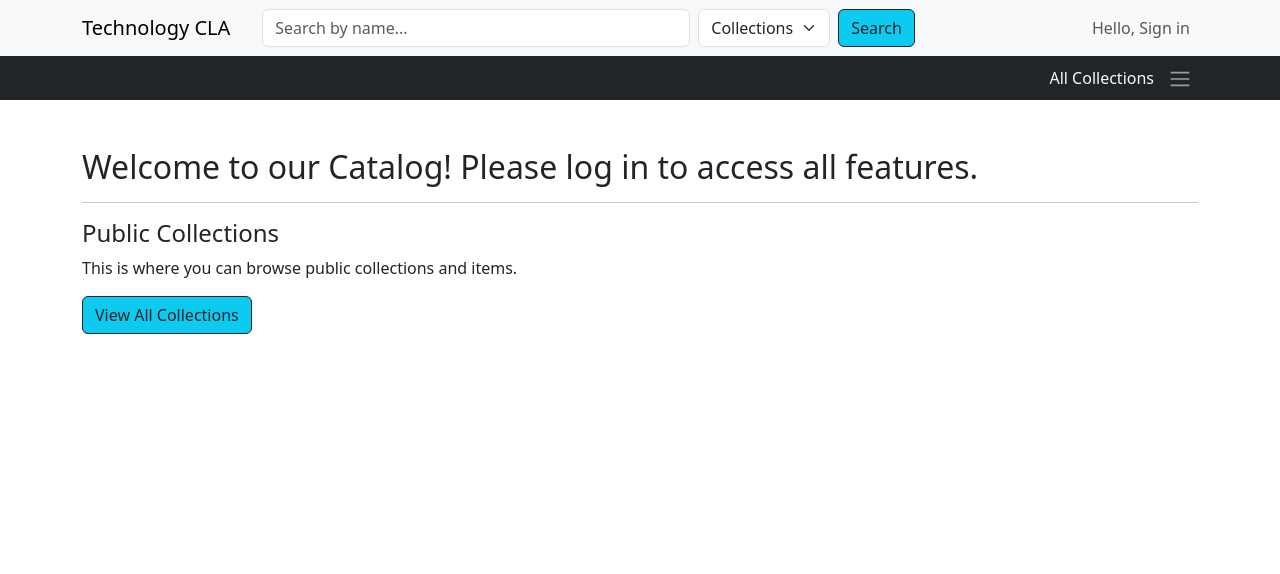
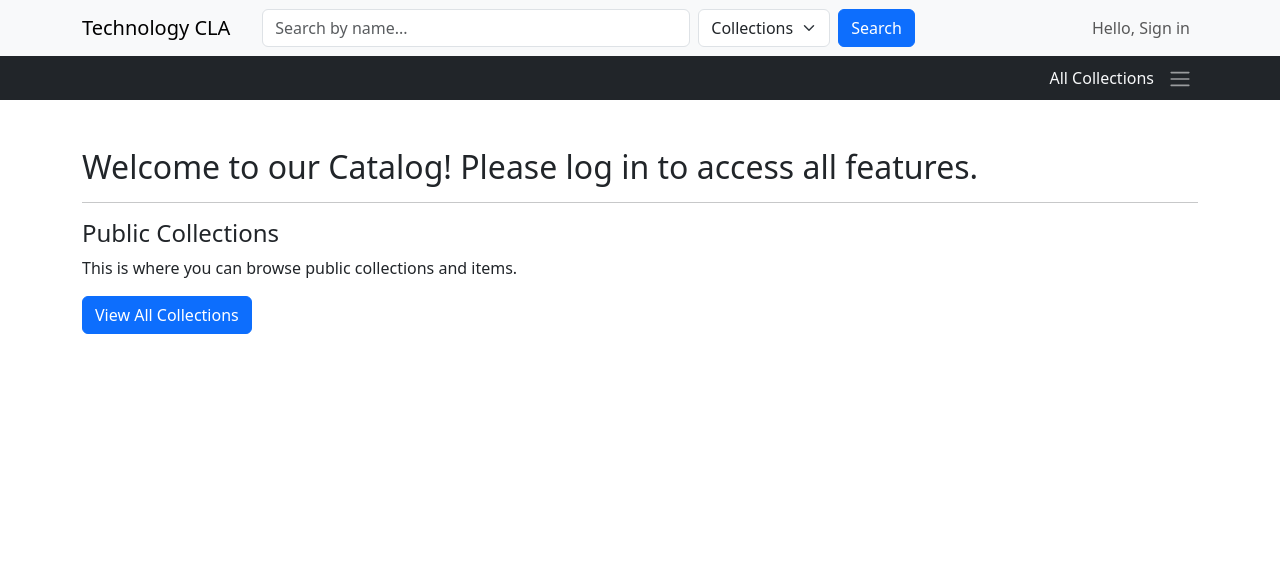
Before and after one commit to elliotSchmango/tech-lending-app, a Django app: page / in a window 1280 px wide. Shown: the top 574 px of the page. Run offline with Django 5.2, Linux system fonts and the light colour scheme; data that the repository does not hold is empty; some libraries are stand-ins or nearby versions.

Commit message:
fix consistent button colors

```diff
--- a/techCLA/templates/techCLA/base.html
+++ b/techCLA/templates/techCLA/base.html
@@ -28,7 +28,7 @@
           <option value="collections">Collections</option>
           <option value="items">Items</option>
         </select>
-        <button class="btn btn-info btn-outline-dark" type="submit">Search</button>
+        <button class="btn btn-primary" type="submit">Search</button>
       </form>
 
       <!-- Navbar : Sign in / Sign out -->
--- a/techCLA/templates/techCLA/index.html
+++ b/techCLA/templates/techCLA/index.html
@@ -18,7 +18,7 @@
       <p>This is where you can browse public collections and items.</p>
 
       <div class="pb-3">
-        <a href="{% url 'catalog' %}" class="rounded-2 btn btn-info btn-outline-dark">View All Collections</a>
+        <a href="{% url 'catalog' %}" class="rounded-2 btn btn-primary">View All Collections</a>
       </div>
 
       <div class="row row-cols-1 row-cols-md-3 g-4">
```
